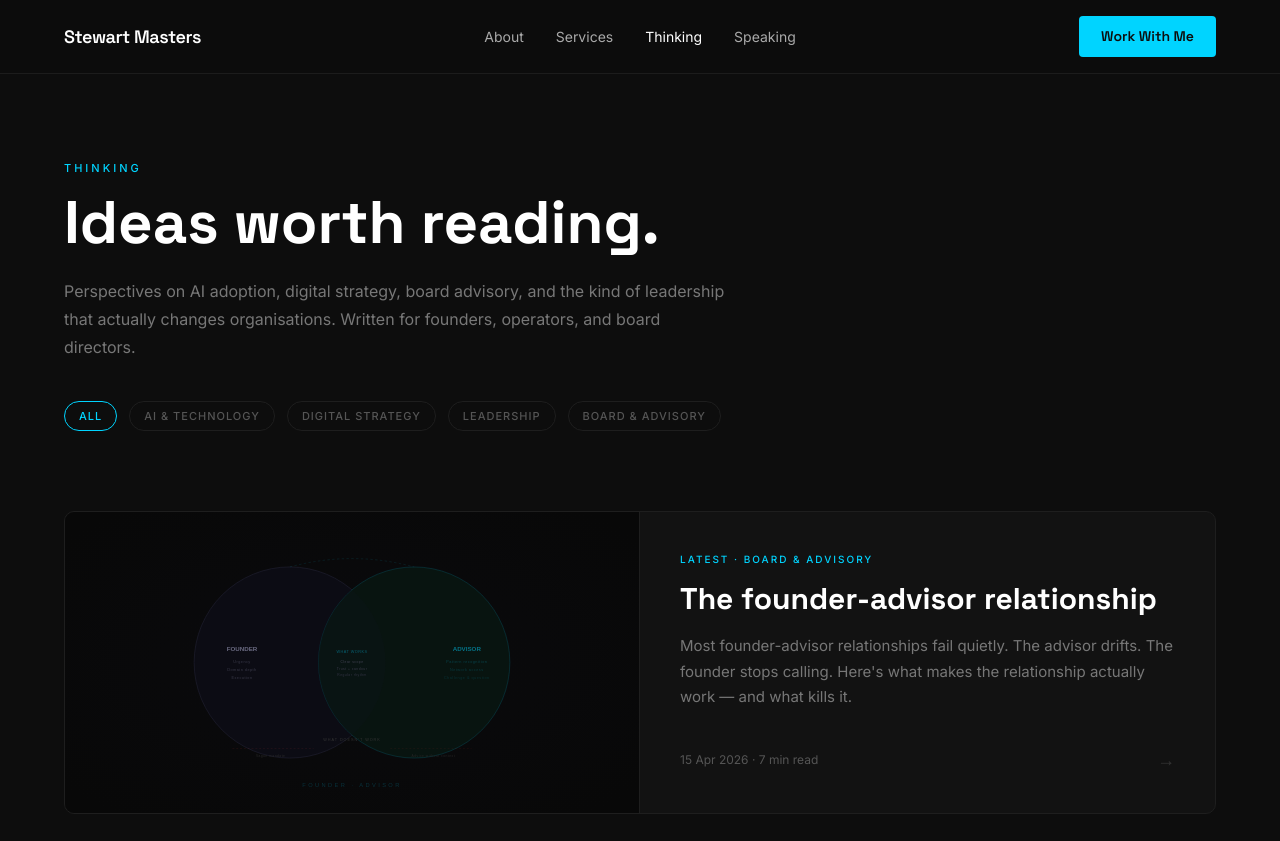
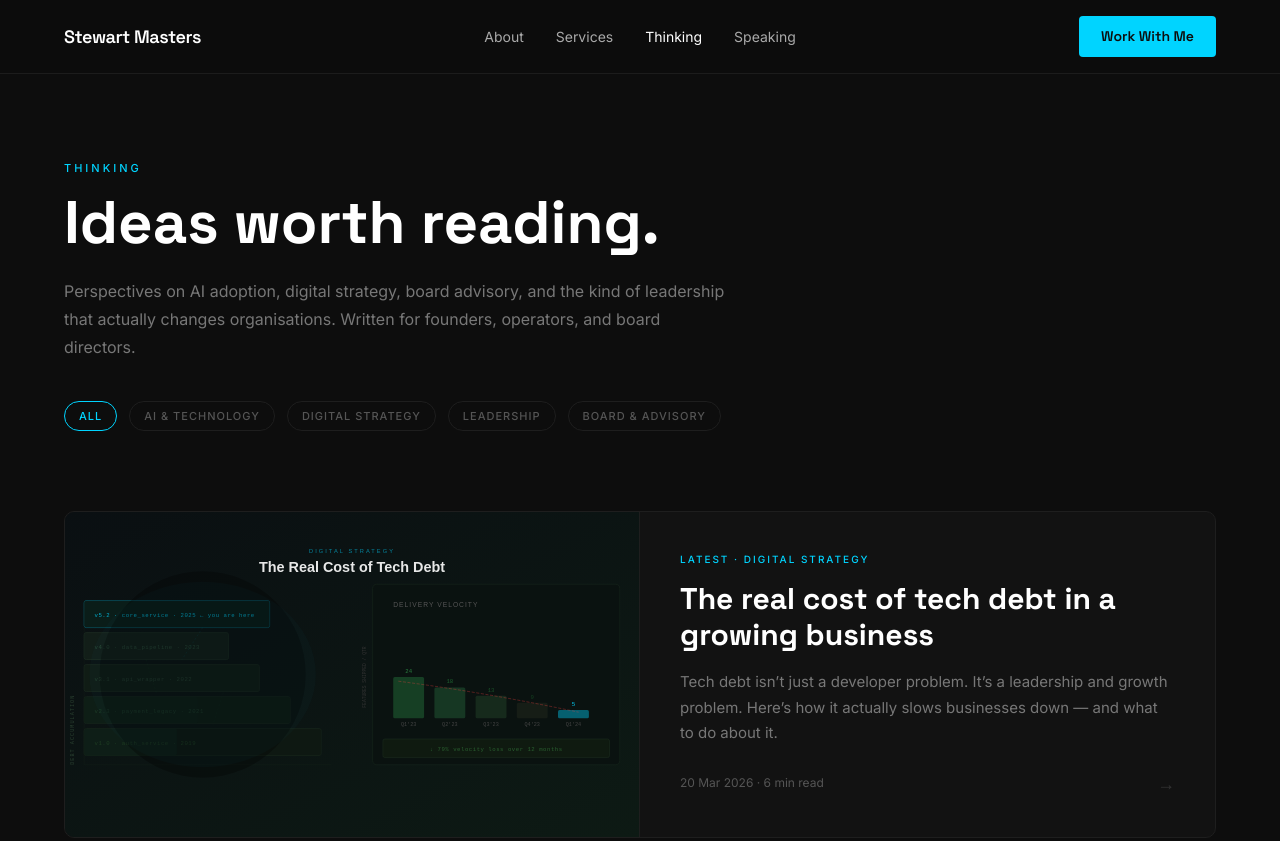
Before and after one commit to stewartmasters/stewartmasters-site, a plain HTML site: page blog/index.html in a window 1280 px wide. Shown: the top 841 px of the page. Drawn offline with nearby package versions, Linux system fonts and the light colour scheme.

Commit message:
Publish: 2026-03-20 post

```diff
--- a/blog/index.html
+++ b/blog/index.html
@@ -194,22 +194,22 @@
 <section class="px-6 pb-8">
   <div class="max-container">
 <!-- FEATURED_START -->
-    <a href="founder-advisor-relationship.html" class="featured-card" data-aos="fade-up">
+    <a href="tech-debt-cost.html" class="featured-card" data-aos="fade-up">
       <div class="featured-thumb">
-        <img src="images/founder-advisor-relationship.svg" alt="Founder advisor relationship" style="width:100%;height:100%;object-fit:cover;">
+        <img src="images/tech-debt-cost.svg" alt="The real cost of tech debt in a growing business" style="width:100%;height:100%;object-fit:cover;">
       </div>
       <div class="p-10 flex flex-col justify-between">
         <div>
-          <span style="font-size: 10px; font-weight: 500; letter-spacing: 2px; text-transform: uppercase; color: #00D4FF; display: block; margin-bottom: 14px;">Latest · Board &amp; Advisory</span>
+          <span style="font-size: 10px; font-weight: 500; letter-spacing: 2px; text-transform: uppercase; color: #00D4FF; display: block; margin-bottom: 14px;">Latest · Digital Strategy</span>
           <h2 class="font-heading text-2xl md:text-3xl font-bold leading-snug mb-4">
-            The founder-advisor relationship
+            The real cost of tech debt in a growing business
           </h2>
           <p style="color: #777; font-size: 15px; line-height: 1.7; margin-bottom: 24px;">
-            Most founder-advisor relationships fail quietly. The advisor drifts. The founder stops calling. Here's what makes the relationship actually work — and what kills it.
+            Tech debt isn’t just a developer problem. It’s a leadership and growth problem. Here’s how it actually slows businesses down — and what to do about it.
           </p>
         </div>
         <div class="flex items-center justify-between">
-          <span style="font-size: 12px; color: #555;">15 Apr 2026 · 7 min read</span>
+          <span style="font-size: 12px; color: #555;">20 Mar 2026 · 6 min read</span>
           <span class="blog-arrow">→</span>
         </div>
       </div>
```
